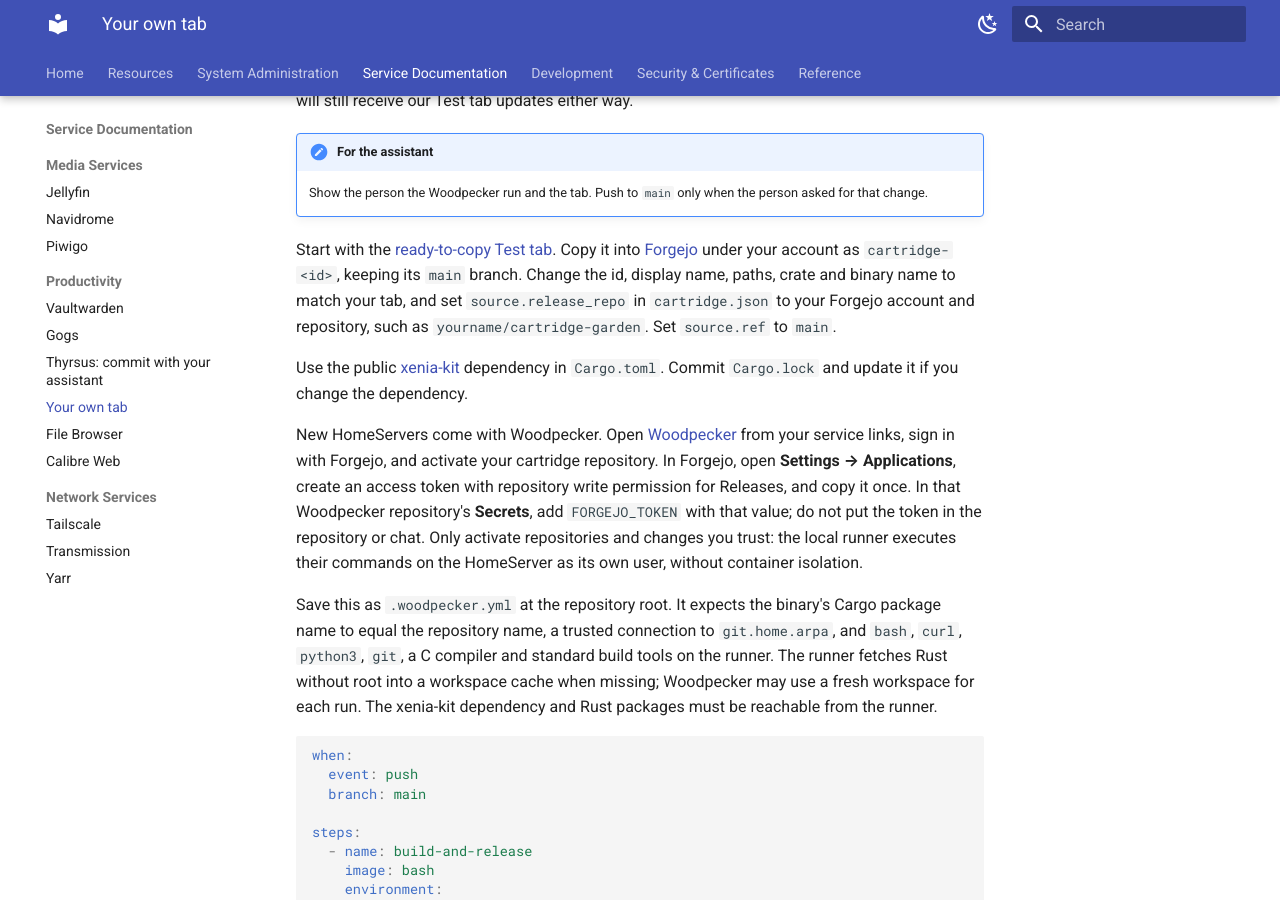
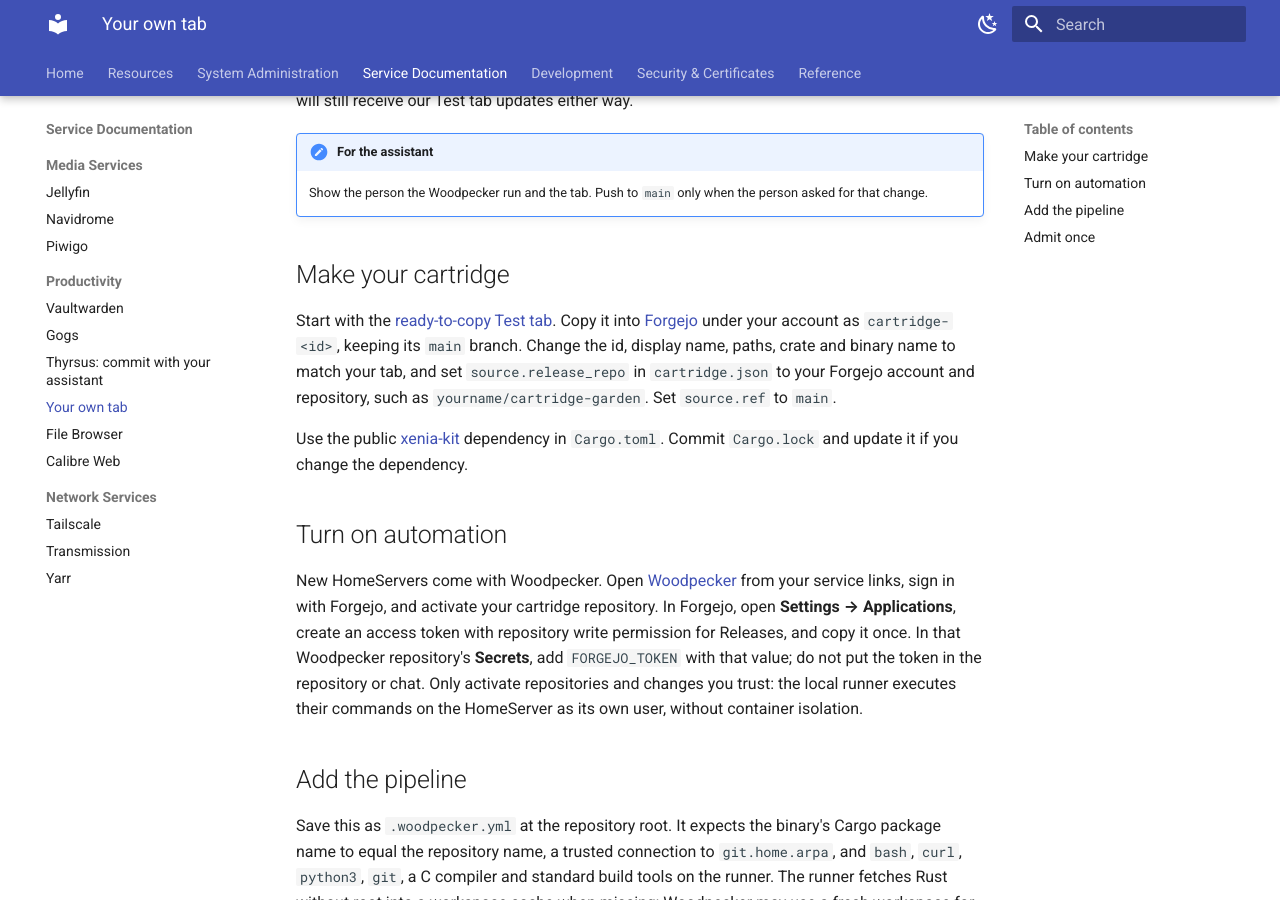
Before and after one commit to homeserversltd/documentation, an MkDocs documentation site: the page built from docs/services/your-own-tab.md, in a window 1280 px wide and 900 px high, scrolled down 444 px. Built offline with MkDocs 1.6.1 and Material for MkDocs 9.7.7, drawn with Linux system fonts in a browser that asks for light colours.

Commit message:
documentation: keep the page's section headings
The no-header wall forbids a page header above the content, not the
page's own section headings, which this page carried when admitted.

Co-Authored-By: Claude Opus 5.5 <noreply@anthropic.com>

```diff
--- a/docs/services/your-own-tab.md
+++ b/docs/services/your-own-tab.md
@@ -9,11 +9,17 @@ The update will add the Test tab at first boot and let your HomeServer use our p
 !!! note "For the assistant"
     Show the person the Woodpecker run and the tab. Push to `main` only when the person asked for that change.
 
+## Make your cartridge
+
 Start with the [ready-to-copy Test tab](https://github.com/homeserversltd/xenia-hello-world-example). Copy it into [Forgejo](https://git.home.arpa) under your account as `cartridge-<id>`, keeping its `main` branch. Change the id, display name, paths, crate and binary name to match your tab, and set `source.release_repo` in `cartridge.json` to your Forgejo account and repository, such as `yourname/cartridge-garden`. Set `source.ref` to `main`.
 
 Use the public [xenia-kit](https://github.com/homeserversltd/xenia-kit) dependency in `Cargo.toml`. Commit `Cargo.lock` and update it if you change the dependency.
 
+## Turn on automation
+
 New HomeServers come with Woodpecker. Open [Woodpecker](https://ci.home.arpa) from your service links, sign in with Forgejo, and activate your cartridge repository. In Forgejo, open **Settings → Applications**, create an access token with repository write permission for Releases, and copy it once. In that Woodpecker repository's **Secrets**, add `FORGEJO_TOKEN` with that value; do not put the token in the repository or chat. Only activate repositories and changes you trust: the local runner executes their commands on the HomeServer as its own user, without container isolation.
+
+## Add the pipeline
 
 Save this as `.woodpecker.yml` at the repository root. It expects the binary's Cargo package name to equal the repository name, a trusted connection to `git.home.arpa`, and `bash`, `curl`, `python3`, `git`, a C compiler and standard build tools on the runner. The runner fetches Rust without root into a workspace cache when missing; Woodpecker may use a fresh workspace for each run. The xenia-kit dependency and Rust packages must be reachable from the runner.
 
@@ -107,4 +113,6 @@ steps:
 
 Each push to `main` builds with its full commit SHA and makes a Release tagged `sha-<sha>`. Its target commit is the same SHA. It carries `cartridge-<id>-x86_64`, that file's `.sha256` sidecar, a stamped `cartridge.json`, and `release.flag`; the digest in all three evidence files is the binary's SHA-256. The Release stays a draft until all assets upload. If a run fails after creating a draft, inspect it in Forgejo before retrying; do not silently replace a Release for the same SHA.
 
+## Admit once
+
 Wait for the first successful Woodpecker run, then use Coronatio admin's Xenia admit with the Release's stamped `cartridge.json` and `ref: main`. Admitting with `main` makes the tab follow new Releases: after each requested push produces a Release, the next update picks it up. A failed run or update needs attention rather than being assumed successful.
```
